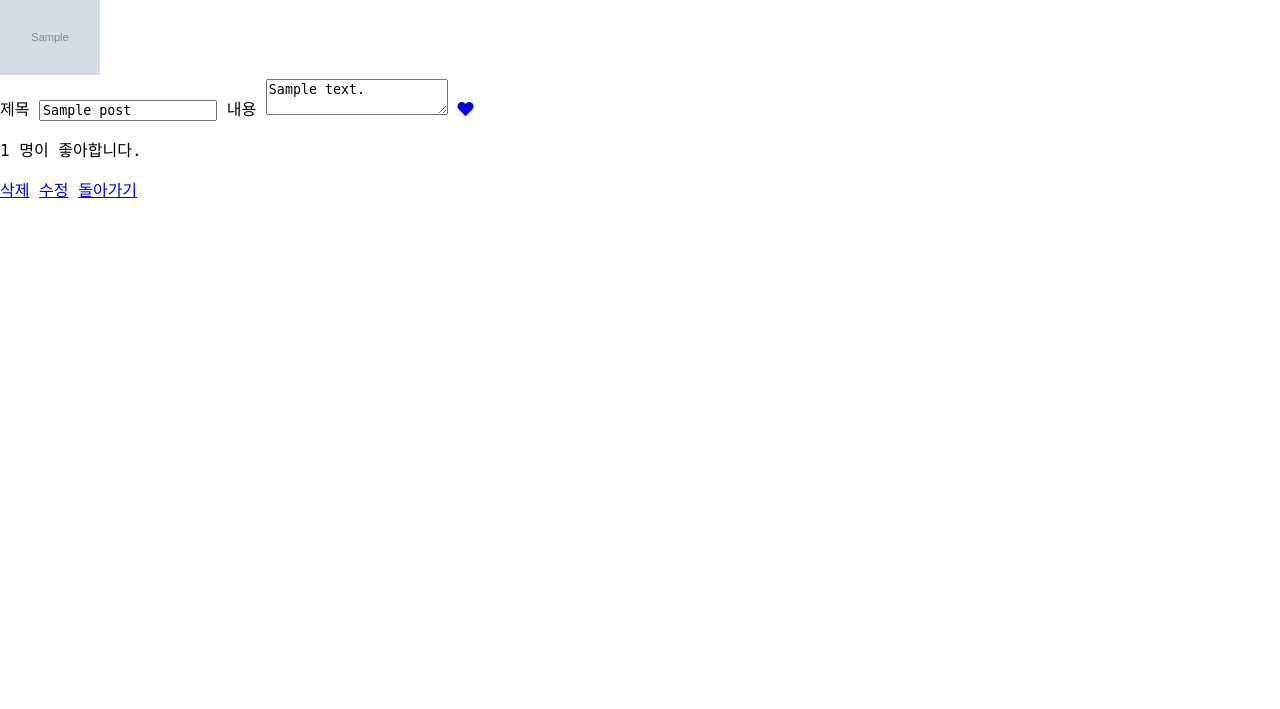
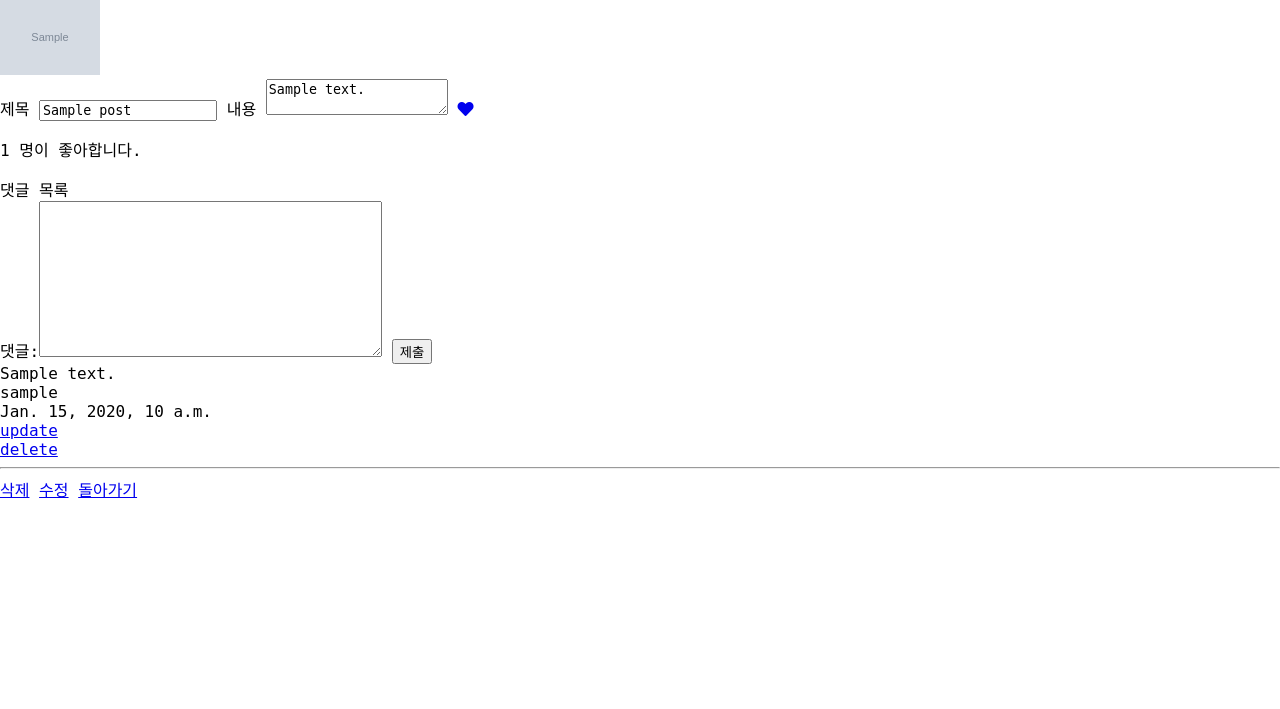
Before and after one commit to InKyeongBae/DD_AraBang, a Django app: page /community/detail/1/ in a window 1280 px wide. Shown: the part 36-745 px from the top of the page. Run offline with Django 3.2, Linux system fonts and the light colour scheme; a user stored in the database is signed in; tables that the repository leaves empty hold one stand-in row (values such as "Sample post"); grey boxes marked "Sample" are stand-in pictures; some libraries are stand-ins or nearby versions; some web fonts are replaced.

Commit message:
8/11 작업

```diff
--- a/DDAraBang/community/forms.py
+++ b/DDAraBang/community/forms.py
@@ -1,8 +1,21 @@
 from django import forms
-from .models import Post
+from .models import Post, Comment
 
 class PostForm(forms.ModelForm):
 
 	class Meta:
 		model = Post
 		fields = ['title', 'contents', 'photo']
+
+
+
+class CommentForm(forms.ModelForm):
+    # text = forms.TextInput(label = '댓글')
+
+    class Meta:
+        model = Comment
+        fields = ['text']
+
+    def __init__(self, *args, **kwargs):
+        super().__init__(*args, **kwargs)
+        self.fields['text'].label = "댓글"
--- a/DDAraBang/community/models.py
+++ b/DDAraBang/community/models.py
@@ -1,5 +1,6 @@
 from django.db import models
 from user.models import User
+from django.contrib.auth import get_user_model
 
 class School(models.Model):
     # pass
@@ -34,3 +35,15 @@ class Post (models.Model):
 
     def __str__(self):
         return self.title
+
+
+class Comment(models.Model):
+    content = models.ForeignKey(Post, on_delete=models.CASCADE, related_name='comments')
+    user = models.ForeignKey(get_user_model(), on_delete=models.SET_NULL, null=True, blank=True, related_name='comments')
+    text = models.TextField()
+    created = models.DateTimeField(auto_now_add=True)
+    updated = models.DateTimeField(auto_now=True)
+    comment_like = models.IntegerField(default=0)
+
+    def __str__(self):
+        return (self.user.username if self.user else "무명")+ "의 댓글"
--- /dev/null
+++ b/DDAraBang/community/templates/community/comment_list.html
@@ -0,0 +1,102 @@
+<div class="table table-striped" id="comment_list">
+
+            <div colspan="7" class="align-left">댓글 목록</div>
+            <form action="" method='POST'>
+                {% csrf_token %}
+                {{ comment_form }}
+            <input type="submit" value="제출">
+            </form>
+
+    <div id='comment_body'>
+        {% for comment in comments %}
+        <div class="comment_row">
+            <div colspan="3" class="comment_text">{{comment.text}}</div>
+            <div>{{comment.user}}</div>
+            <div>{{comment.created}}</div>
+
+            {% if comment.user == user %}
+            <div><a href="{% url 'community:comment_update' comment.id %}" class="btn btn-warning btn-sm btn_comment_update">update</a></div>
+            <div><a href="{% url 'community:comment_delete' comment.id %}" class="btn btn-danger btn-sm btn_comment_delete">delete</a></div>
+            <hr/>
+            {% endif %}
+        {% endfor %}
+        </div>
+    </div>
+</div>
+<script type="text/javascript" src="http://ajax.googleapis.com/ajax/libs/jquery/1.11.1/jquery.min.js">
+    $(function () {
+        $('#comment_form').submit(function (e) {
+            // alert('댓글쓰기 완료');
+            // 댓글 남기기
+            $('input[name="is_ajax"]').val("1");
+            url = $(this).attr('action');
+            params = $(this).serialize();
+            $.ajax({
+                url: url,
+                method: "POST",
+                data: params
+            }).done(function (data) {
+                // 댓글 입력창 내용 비우기
+                $('#id_text').val("");
+                $('#comment_list #comment_body').prepend(data.html); // tbody 시작 지점에 요소 끼워넣기
+                // is_ajax 값 초기화
+                $('input[name="is_ajax"]').val("");
+            });
+            return false;
+        });
+    });
+
+    // comment update
+    $('.btn_comment_update').click(function (e) {
+        e.preventDefault();
+        url = $(this).attr('href') + '?is_ajax=1';
+        comment = $(this).parent().siblings('.comment_text'); // 원래 댓글을 찾음
+        input = "<input type='text' class='update_text' value='" + comment.text() + "'>";
+        comment.html(input);
+        $('.update_text').keypress(function (e) {
+            if (e.keyCode == 13) {
+                text = $(this).val();
+                $.ajax({
+                    url: url,
+                    data: {
+                        text: text
+                    }
+                }).done(function (data) {
+                    if (data.works) {
+                        comment.text(text);
+                    }
+                });
+            }
+        });
+        return false;
+        text = prompt('수정될 댓글 내용을 입력하세요.', comment.text()); // 원래 댓글을 프롬프트로 보여줌
+        if (text == null) return false; // 입력 취소면 함수 종료
+        $.ajax({
+            url: url,
+            data: {
+                text: text
+            }
+        }).done(function (data) {
+            if (data.works) {
+                comment.text(text);
+            }
+        });
+    });
+
+    $('.btn_comment_delete').click(function (e) {
+            e.preventDefault();
+            var input = confirm('댓글을 삭제하시겠습니까?');
+            if (input == true) {
+                alert('댓글을 삭제하였습니다.');
+                comment = $(this).parents('div'); // 버튼을 감싸고 있는 tr 찾기
+                url = $(this).attr('href') + "?is_ajax=1"; // ajax 호출임을 구분할 수 있게 값 추가
+                $.ajax({
+                    url: url
+                }).done(function (data) {
+                    if (data.works) {
+                        comment.remove(); // 해당 객체 지우기
+                    }
+                });
+            }
+        });
+</script>
--- a/DDAraBang/community/templates/community/post_detail.html
+++ b/DDAraBang/community/templates/community/post_detail.html
@@ -24,6 +24,10 @@
                     {{ post.like_users.count }} 명이 좋아합니다.
                 </p>
             </div>
+            <div id="docs_comment_list_area">
+                {% include 'community/comment_list.html' %}
+            </div>
+            </div>
             {% if post.user == user %}
             <a href="{% url 'community:delete' post.id %}">삭제</a>
             <a href="{% url 'community:update' post.id %}">수정</a>
--- a/DDAraBang/community/urls.py
+++ b/DDAraBang/community/urls.py
@@ -17,5 +17,7 @@ urlpatterns = [
     path('<int:post_id>/like', views.like, name='like'),
 
     path('my_page/', views.my_page, name='my_page'),
-
+    path('comment/', views.post_detail , name="comment"),
+    path('comment_update/<int:comment_id>', views.comment_update, name='comment_update'),
+    path('comment_delete/<int:comment_id>', views.comment_delete, name='comment_delete'),
 ]
--- a/DDAraBang/community/views.py
+++ b/DDAraBang/community/views.py
@@ -1,10 +1,11 @@
 from django.http import Http404
 from django.shortcuts import render, redirect, get_object_or_404
-from .forms import PostForm
-from .models import Post, School, Community
+from .forms import PostForm, CommentForm
+from .models import Post, School, Community, Comment
 from django.core.paginator import Paginator
 from user.models import User
-
+from django.template.loader import render_to_string
+from django.contrib import messages
 
 # Create your views here.
 
@@ -72,7 +73,19 @@ def post_detail(request, post_id):
 
     except Post.DoesNotExist:
         raise Http404('해당 게시물을 찾을 수 없습니다.')
-    return render(request, 'community/post_detail.html', {'post': post})
+    else:
+        if request.method == "POST":
+            comment_form = CommentForm(request.POST)
+            comment_form.instance.user_id = request.user.id
+            comment_form.instance.content_id = post_id
+            if comment_form.is_valid():
+                comment = comment_form.save()
+
+        comment_form = CommentForm()
+
+        comments = post.comments.all()
+
+    return render(request, 'community/post_detail.html', {'post': post, "comments":comments, "comment_form":comment_form})
 
 
 def delete(request, delete):
@@ -123,3 +136,72 @@ def my_page(request):
     user_id = request.user.id
     user_info = User.objects.get(pk=user_id)
     return render(request, 'community/my_page.html', { 'user_info' : user_info })
+
+
+def create_comment(request ,content_id):
+    is_ajax = request.POST.get('is_ajax')
+
+    content = get_object_or_404(Post, pk=content_id)
+
+    comment_form = CommentForm(request.POST)
+    comment_form.instance.user_id = request.user.id
+    comment_form.instance.content_id = content_id
+    if comment_form.is_valid():
+        comment = comment_form.save()
+
+    if is_ajax:
+        # 데이터 만들어서 던져주기
+        html = render_to_string('community/comment_list.html',{'comments':comment})
+        return JsonResponse({'html':html})
+    return redirect(reverse('community:detail', args=[content_id]))
+
+
+def comment_update(request, comment_id):
+    is_ajax, data = (request.GET.get('is_ajax'), request.GET) if 'is_ajax' in request.GET else (request.POST.get('is_ajax', False), request.POST)
+
+    comment = get_object_or_404(Comment, pk=comment_id)
+    post = comment.content.id
+
+    if request.user != comment.user:
+        messages.warning(request, "권한 없음")
+        return redirect('community:post_detail', post)
+
+    if is_ajax:
+        form = CommentForm(data, instance=comment)
+
+        if form.is_valid():
+            form.save()
+            return JsonResponse({'works':True})
+
+    if request.method == "POST":
+        form = CommentForm(request.POST, request.FILES, instance=comment)
+
+        if form.is_valid():
+            form.save()
+            return redirect('community:post_detail', post)
+
+    else:
+        form = CommentForm(instance=comment)
+        return render(request, 'community/comment_update.html', {'form':form})
+
+
+def comment_delete(request, comment_id):
+    is_ajax = request.GET.get('is_ajax') if 'is_ajax' in request.GET else request.POST.get('is_ajax',False)
+    comment = get_object_or_404(Comment, pk=comment_id)
+    post = comment.content.id
+
+    if request.user != comment.user and not request.user.is_staff and request.user != post.user:
+        messages.warning(request, "권한 없음")
+        return redirect('community:post_detail', post)
+
+    if is_ajax:
+        comment.delete()
+        return JsonResponse({"works":True})
+
+    if request.method == "POST":
+        del_post = post
+        comment.delete()
+        return redirect('community:post_detail', del_post)
+
+    else:
+        return render(request, 'community/comment_delete.html', {'comment': comment})
```
Also changed, not shown: DDAraBang/community/templates/community/comment_delete.html (added, +11 -0 lines), DDAraBang/community/templates/community/comment_update.html (added, +10 -0 lines), DDAraBang/community/migrations/0004_comment.py (added).
